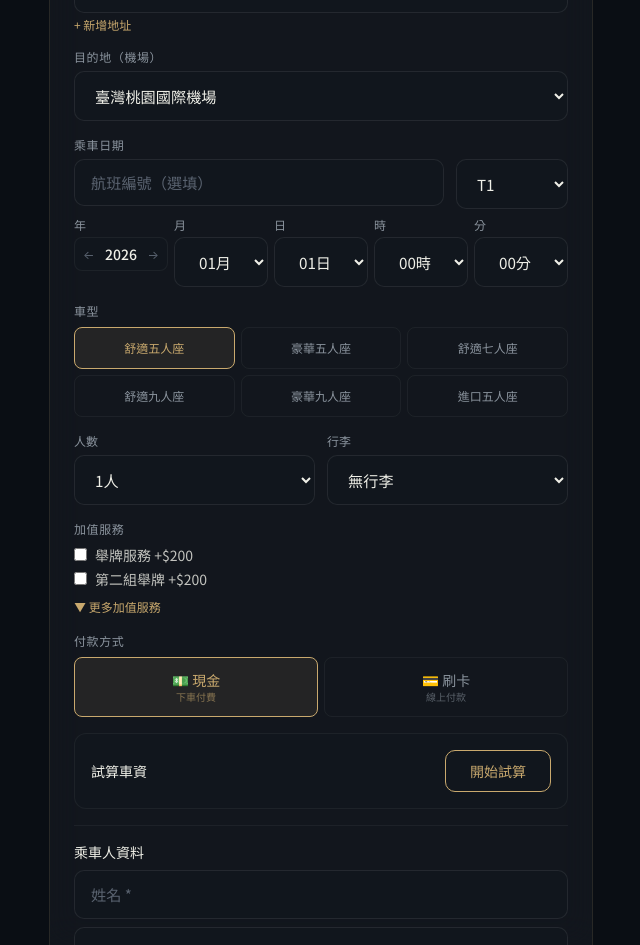
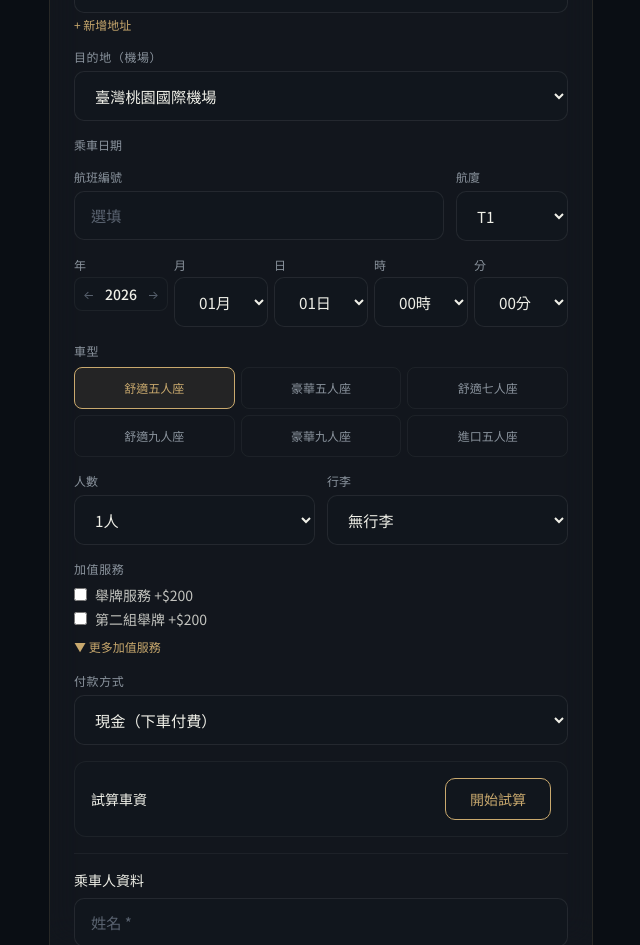
Before and after one commit to sy084309-boop/airport-transfer, a React (Vite) app in the folder client/: page /booking in a window 1280 px wide. Shown: the part 320-1265 px from the top of the page, without its empty margins (319-959 px from the left). Built offline with nearby package versions, Linux system fonts and the light colour scheme.

Commit message:
Revert "Fix booking page: date layout + addon quantity controls"
This reverts commit 73253ad2ef2110fd032627cc8270883c3d2d0350.

```diff
--- a/client/src/pages/public/BookingPage.tsx
+++ b/client/src/pages/public/BookingPage.tsx
@@ -29,7 +29,6 @@ export default function BookingPage() {
   const [payment,setPayment]=useState('cash'); const [price,setPrice]=useState<number|null>(null); const [calculating,setCalculating]=useState(false);
   const [distanceKm, setDistanceKm] = useState<number | null>(null);
   const [durationMin, setDurationMin] = useState<number | null>(null);
-  const [addonQtys, setAddonQtys] = useState<Record<number, number>>({});
 
   useEffect(() => {
     if (user) {
@@ -64,12 +63,8 @@ export default function BookingPage() {
     if(!name) return alert('請填寫姓名');
     if(!phone) return alert('請填寫手機');
     const sched=`${year}-${month}-${day}T${hour}:${minute}:00`;
-    const addonParts = [
-      signboard ? '舉牌' : null,
-      signboard2 ? '第二組舉牌' : null,
-      ...['嬰兒座椅','兒童座椅','增高座墊','搬行李上樓','中途等待','攜帶寵物'].map((n, i) => addonQtys[i] ? `${n} x${addonQtys[i]}` : null),
-    ].filter(Boolean);
-    const{data}=await api.post('/bookings',{bookingType:tab,pickupAddress:tab==='pickup'?airport:dest,dropoffAddress:tab==='pickup'?dest:airport,flightNumber:flightNo||null,scheduledPickupAt:sched,passengerCount:passengers,luggageCount:luggage,vehicleType:vehicle,paymentMethod:payment,specialRequests:addonParts.length?addonParts.join(','):null});
+    const extras=[signboard?'舉牌':null,signboard2?'第二組舉牌':null].filter(Boolean).join(',');
+    const{data}=await api.post('/bookings',{bookingType:tab,pickupAddress:tab==='pickup'?airport:dest,dropoffAddress:tab==='pickup'?dest:airport,flightNumber:flightNo||null,scheduledPickupAt:sched,passengerCount:passengers,luggageCount:luggage,vehicleType:vehicle,paymentMethod:payment,specialRequests:extras||null});
     nav(`/track/${data.referenceCode}`);
   };
 
@@ -135,20 +130,21 @@ export default function BookingPage() {
           {/* Mode */}
           {tab==='pickup'&&<div><label className="block text-xs text-mist mb-1.5 uppercase tracking-wider">預約方式</label><div className="flex gap-1 bg-ash/50 rounded-lg p-1 w-fit"><button onClick={()=>setMode('flight')} className={`px-4 py-2 rounded-md text-sm transition-all ${mode==='flight'?'bg-gold/20 text-gold':'text-mist hover:text-ivory'}`}>&#9992; 依航班</button><button onClick={()=>setMode('time')} className={`px-4 py-2 rounded-md text-sm transition-all ${mode==='time'?'bg-gold/20 text-gold':'text-mist hover:text-ivory'}`}>&#128338; 指定時間</button></div></div>}
 
+          <div><label className="block text-xs text-mist mb-1.5">{tab==='pickup'?(mode==='flight'?'航班日期':'乘車日期'):'乘車日期'}</label></div>
+
           {/* Date/time */}
-          <div>
-            <label className="block text-xs text-mist mb-1.5 uppercase tracking-wider">{tab==='pickup'?(mode==='flight'?'航班日期':'乘車日期'):'乘車日期'}</label>
-            {tab!=='general'&&<div className="flex gap-3 mb-2">
-              <div className="flex-1"><input value={flightNo} onChange={e=>setFlightNo(e.target.value)} className="input-premium w-full text-sm" placeholder="航班編號（選填）" /></div>
-              <div className="w-28"><select className="input-premium w-full text-sm">{airport.includes('桃園')?<><option>T1</option><option>T2</option><option>T3</option></>:<><option>國內</option><option>國際</option></>}</select></div>
-            </div>}
-            <div className="grid grid-cols-5 gap-1.5">
+          {tab!=='general'&&<div className="flex gap-3">
+            <div className="flex-1"><label className="block text-xs text-mist mb-1.5">航班編號</label><input value={flightNo} onChange={e=>setFlightNo(e.target.value)} className="input-premium w-full" placeholder="選填" /></div>
+            <div className="w-28"><label className="block text-xs text-mist mb-1.5">航廈</label><select className="input-premium w-full text-sm">{airport.includes('桃園')?<><option>T1</option><option>T2</option><option>T3</option></>:<><option>國內</option><option>國際</option></>}</select></div>
+          </div>}
+
+          <div className="grid grid-cols-5 gap-1.5">
             <div><label className="block text-xs text-mist mb-1">年</label><div className="flex items-center bg-charcoal rounded-lg border border-white/5"><button onClick={()=>setYear(y=>y-1)} className="px-2 py-2 text-fog hover:text-ivory text-xs">&larr;</button><span className="flex-1 text-center text-sm font-medium text-ivory">{year}</span><button onClick={()=>setYear(y=>y+1)} className="px-2 py-2 text-fog hover:text-ivory text-xs">&rarr;</button></div></div>
             <div><label className="block text-xs text-mist mb-1">月</label><select value={month} onChange={e=>setMonth(e.target.value)} className="input-premium w-full text-sm text-center">{Array.from({length:12},(_,i)=>String(i+1).padStart(2,'0')).map(m=><option key={m}>{m}月</option>)}</select></div>
             <div><label className="block text-xs text-mist mb-1">日</label><select value={day} onChange={e=>setDay(e.target.value)} className="input-premium w-full text-sm text-center">{Array.from({length:31},(_,i)=>String(i+1).padStart(2,'0')).map(d=><option key={d}>{d}日</option>)}</select></div>
             <div><label className="block text-xs text-mist mb-1">時</label><select value={hour} onChange={e=>setHour(e.target.value)} className="input-premium w-full text-sm text-center">{HOURS.map(h=><option key={h}>{h}時</option>)}</select></div>
             <div><label className="block text-xs text-mist mb-1">分</label><select value={minute} onChange={e=>setMinute(e.target.value)} className="input-premium w-full text-sm text-center">{MINUTES.map(m=><option key={m}>{m}分</option>)}</select></div>
-          </div></div>
+          </div>
 
           {/* Vehicle */}
           <div><label className="block text-xs text-mist mb-2 uppercase tracking-wider">車型</label><div className="grid grid-cols-3 gap-1.5">{VEHICLES.map(v=>(<button key={v} onClick={()=>setVehicle(v)} className={`py-3 rounded-lg text-xs transition-all border ${vehicle===v?'border-gold bg-gold/10 text-gold':'border-white/5 text-mist hover:border-white/15 hover:text-ivory'}`}>{V_LABELS[v]}</button>))}</div></div>
@@ -164,29 +160,11 @@ export default function BookingPage() {
             {signboard&&<div className="ml-6 space-y-1 mb-1"><input value={signboardTitle} onChange={e=>setSignboardTitle(e.target.value)} className="input-premium w-full text-xs" placeholder="舉牌文字主題"/><input value={signboardContent} onChange={e=>setSignboardContent(e.target.value)} className="input-premium w-full text-xs" placeholder="舉牌內容"/></div>}
             <label className="flex items-center gap-2 text-sm text-ivory/80 mb-1"><input type="checkbox" checked={signboard2} onChange={e=>setSignboard2(e.target.checked)} className="accent-gold" />第二組舉牌 +$200</label>
             <button onClick={()=>setShowServices(!showServices)} className="text-xs text-gold hover:underline mt-1">{showServices?'▲ 收起':'▼ 更多加值服務'}</button>
-            {showServices&&<div className="space-y-1.5 ml-4 mt-2">{[{l:'嬰兒座椅 0-1歲',p:200},{l:'兒童座椅 1-4歲',p:200},{l:'增高座墊 4-8歲',p:150},{l:'搬行李上樓(件)',p:100},{l:'中途等待(30分)',p:300},{l:'攜帶寵物',p:100}].map((s,i)=>{const qty=addonQtys[i]||0;return(<div key={s.l} className="flex items-center justify-between"><div className="flex items-center gap-1.5"><input type="checkbox" checked={qty>0} onChange={()=>setAddonQtys(prev=>qty>0?(({[i]:0,...prev})):{...prev,[i]:1})} className="accent-gold"/><span className="text-xs text-mist">{s.l}<span className="text-gold ml-1">+${s.p}</span></span></div><div className="flex items-center gap-1"><button type="button" onClick={()=>setAddonQtys(prev=>({...prev,[i]:Math.max(0,(prev[i]||0)-1)}))} className="w-6 h-6 rounded border border-white/10 text-fog hover:text-ivory hover:border-white/20 text-xs leading-none disabled:opacity-30" disabled={qty<=0}>−</button><span className="text-xs text-ivory w-5 text-center">{qty}</span><button type="button" onClick={()=>setAddonQtys(prev=>({...prev,[i]:(prev[i]||0)+1}))} className="w-6 h-6 rounded border border-white/10 text-fog hover:text-ivory hover:border-white/20 text-xs leading-none">+</button></div></div>)})}</div>}
+            {showServices&&<div className="grid grid-cols-2 gap-1 ml-4 mt-1">{[{l:'嬰兒座椅 0-1歲',p:200},{l:'兒童座椅 1-4歲',p:200},{l:'增高座墊 4-8歲',p:150},{l:'搬行李上樓(件)',p:100},{l:'中途等待(30分)',p:300},{l:'攜帶寵物',p:100}].map(s=><label key={s.l} className="flex items-center gap-1 text-xs text-mist"><input type="checkbox" className="accent-gold"/>{s.l} +${s.p}</label>)}</div>}
           </div>
 
           {/* Payment */}
-          <div>
-            <label className="block text-xs text-mist mb-2 uppercase tracking-wider">付款方式</label>
-            <div className="grid grid-cols-2 gap-1.5">
-              {[
-                { key: 'cash', label: '💵 現金', sub: '下車付費' },
-                { key: 'card', label: '💳 刷卡', sub: '線上付款' },
-              ].map(m => (
-                <button key={m.key} onClick={() => setPayment(m.key)}
-                  className={`py-3 rounded-lg text-sm transition-all border ${
-                    payment === m.key
-                      ? 'border-gold bg-gold/10 text-gold'
-                      : 'border-white/5 text-mist hover:border-white/15 hover:text-ivory'
-                  }`}>
-                  <div>{m.label}</div>
-                  <div className="text-[10px] opacity-60">{m.sub}</div>
-                </button>
-              ))}
-            </div>
-          </div>
+          <div><label className="block text-xs text-mist mb-1.5 uppercase tracking-wider">付款方式</label><select value={payment} onChange={e=>setPayment(e.target.value)} className="input-premium w-full text-sm"><option value="cash">現金（下車付費）</option><option value="card">線上刷卡</option></select></div>
 
           {/* Price */}
           <div className="bg-charcoal rounded-xl border border-white/5 overflow-hidden">
```
